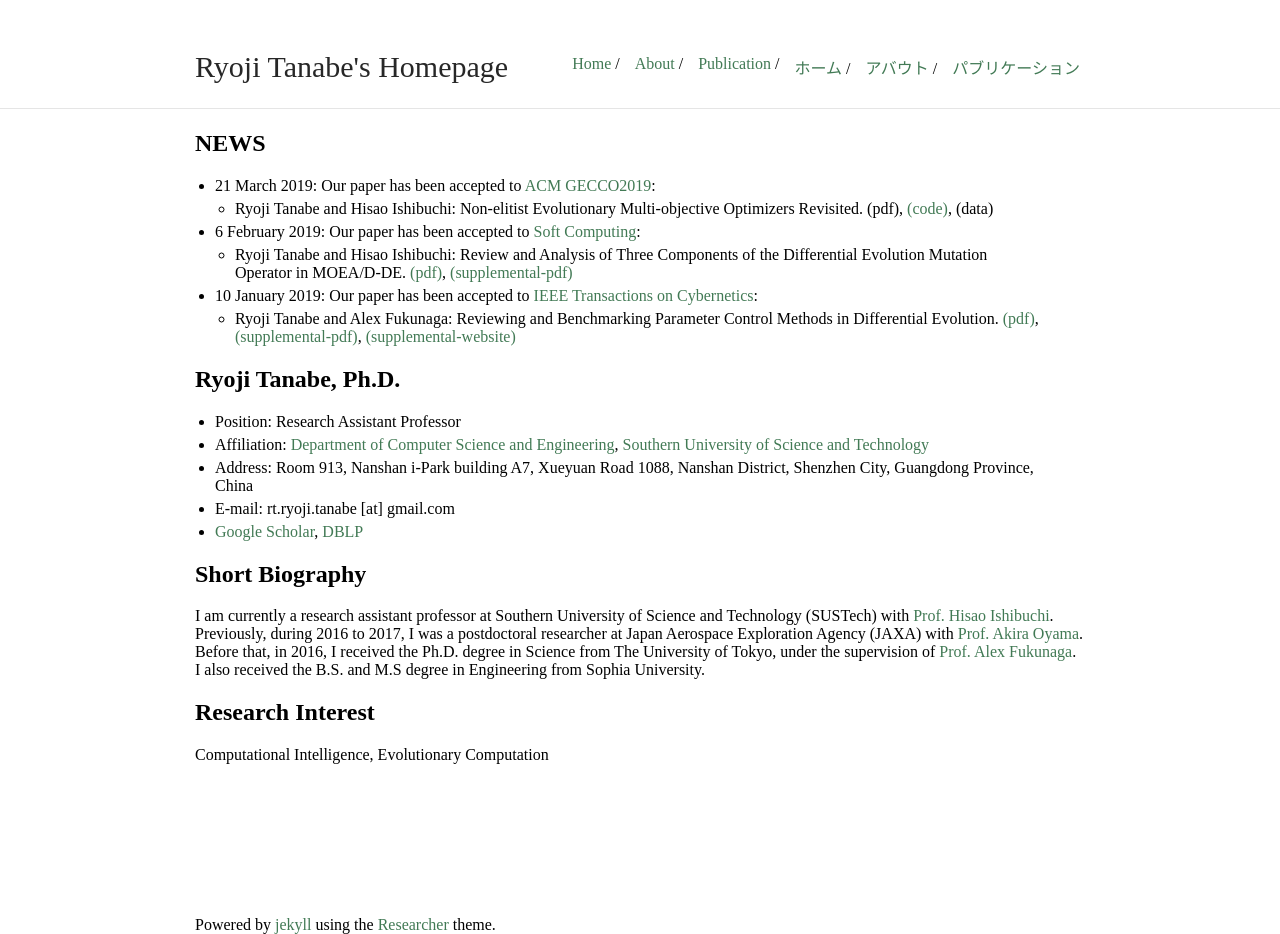
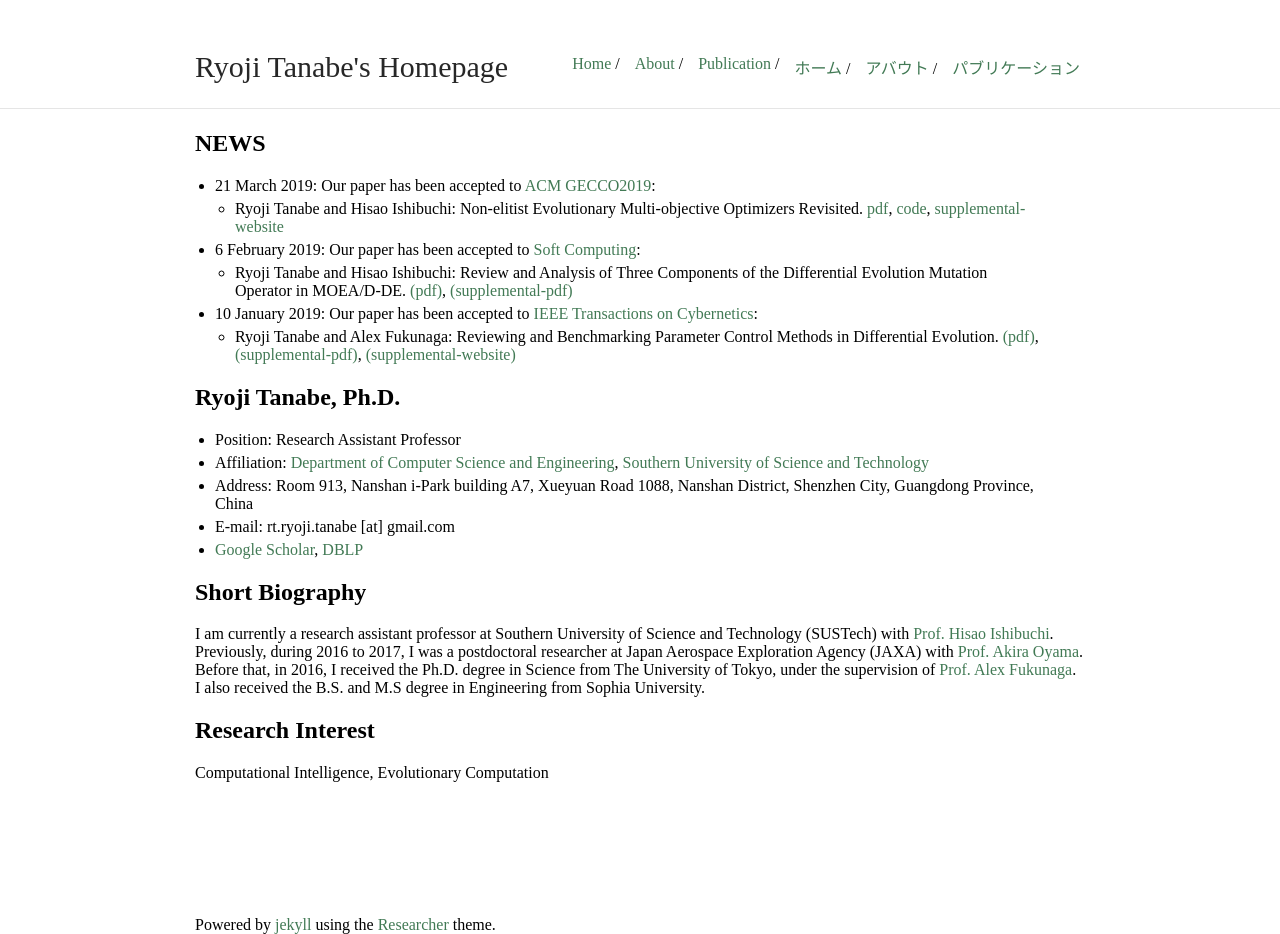
Before and after one commit to ryojitanabe/ryojitanabe.github.io, a Jekyll site: the page built from index.md, in a window 1280 px wide. Built offline with Jekyll 4.4.1, drawn with Linux system fonts in a browser that asks for light colours.

Commit message:
added gecco2019 paper

```diff
--- a/index.md
+++ b/index.md
@@ -7,7 +7,7 @@ title: Ryoji Tanabe's Homepage
 ## NEWS
 
 * 21 March 2019: Our paper has been accepted to [ACM GECCO2019](https://gecco-2019.sigevo.org/):
-    * Ryoji Tanabe and Hisao Ishibuchi: Non-elitist Evolutionary Multi-objective Optimizers Revisited. (pdf), [(code)](code/emoeas_coco_gecco2019.zip), (data)
+    * Ryoji Tanabe and Hisao Ishibuchi: Non-elitist Evolutionary Multi-objective Optimizers Revisited. [pdf](pdf/ti-gecco2019.pdf), [code](https://drive.google.com/open?id=1utAyXaOHJwtmhQIvdHMqtmlrrdgAlRno), [supplemental-website](https://sites.google.com/view/nemorgecco2019/)
 
 * 6 February 2019: Our paper has been accepted to [Soft Computing](https://link.springer.com/journal/500):
     * Ryoji Tanabe and Hisao Ishibuchi: Review and Analysis of Three Components of the Differential Evolution Mutation Operator in MOEA/D-DE. [(pdf)](pdf/ti-soco2019.pdf), [(supplemental-pdf)](pdf/ti-soco2019-supp.pdf)
```
Also changed, not shown: index-j.md (+1 -1 lines), publication.md (+1 -1 lines), 1 other file.
